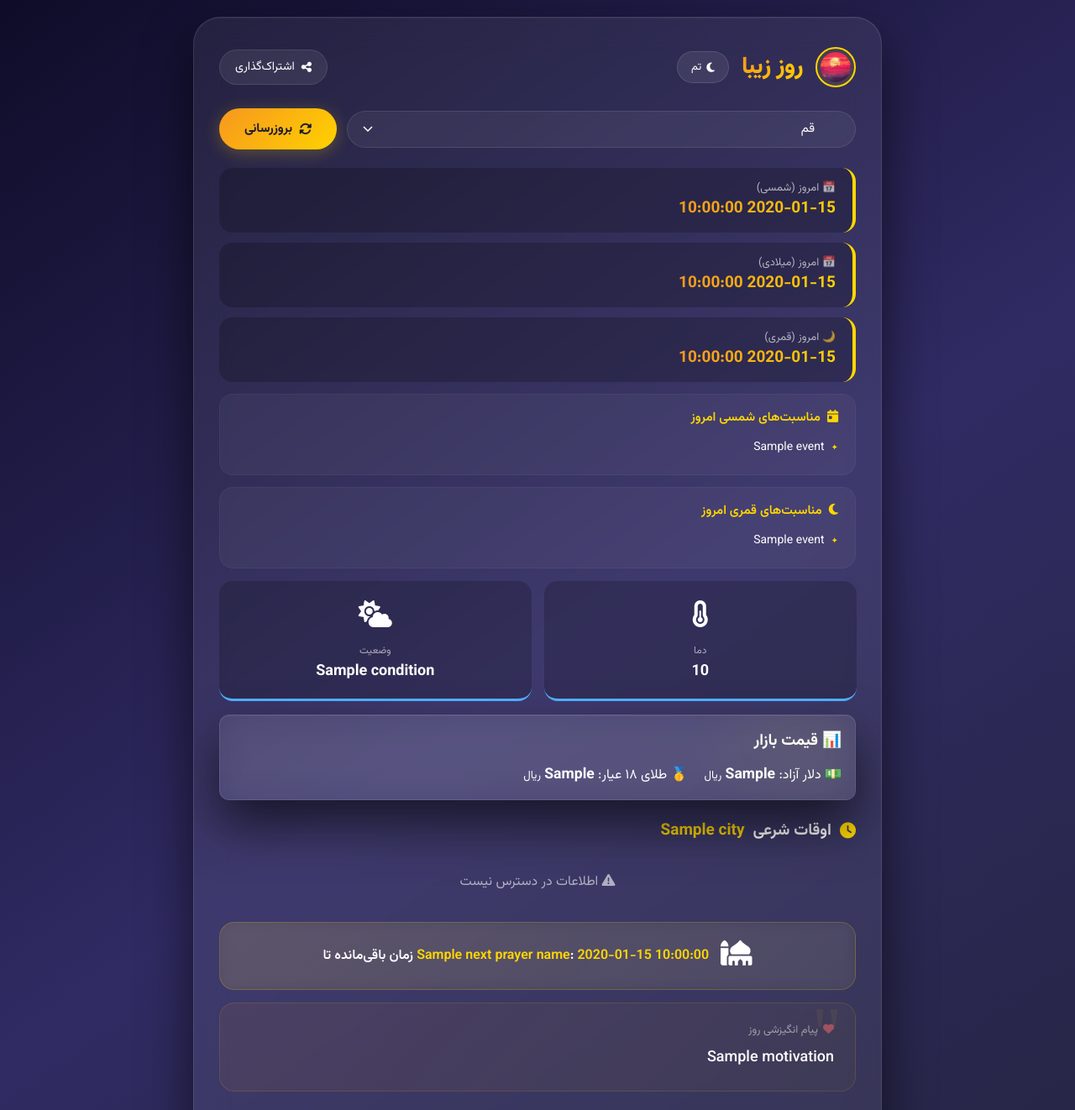
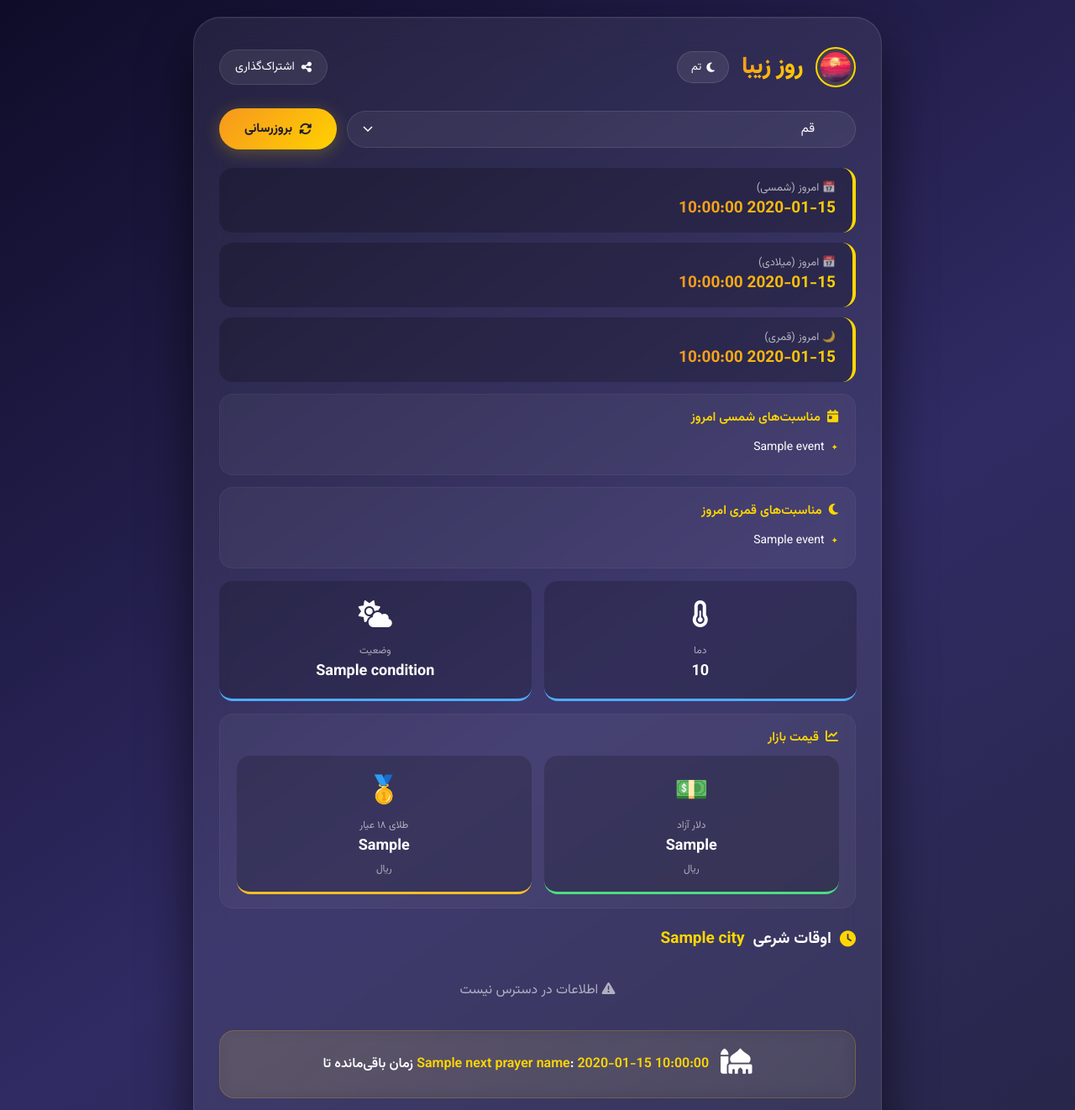
Before and after one commit to alimazhabe1-cell/alimerad, a Flask app: template templates/index.html in a window 1280 px wide. Shown: the top 1322 px of the page at 84% size. Run offline with Flask 3, Linux system fonts and the light colour scheme; the template is opened without the code that fills it: most values are stand-ins (such as "Sample title", 1, 10 or a date in 2020).

Commit message:
Update index.html

```diff
--- a/templates/index.html
+++ b/templates/index.html
@@ -950,21 +950,23 @@
             </div>
         </div>
         <!-- قیمت بازار -->
-        <section class="card market-card" style="margin: 1rem 0; padding: 1rem; border-radius: 12px;">
-            <h3 style="margin-bottom: 0.75rem;">📊 قیمت بازار</h3>
-            <div style="display: flex; flex-wrap: wrap; gap: 1.25rem;">
-                <div>
-                    <span>💵 دلار آزاد:</span>
-                    <strong style="font-size: 1.1em;">{{ dollar_fa }}</strong>
-                    <small> ریال</small>
+        <div class="events-section" style="margin-top: 14px;">
+            <h3><i class="fas fa-chart-line" style="margin-left:8px;"></i>قیمت بازار</h3>
+            <div class="grid-2" style="margin: 10px 0 0 0;">
+                <div class="info-card" style="border-bottom-color: #4ade80;">
+                    <div class="icon">💵</div>
+                    <div class="title">دلار آزاد</div>
+                    <div class="data">{{ dollar_fa }}</div>
+                    <div class="title" style="margin-top:4px;">ریال</div>
                 </div>
-                <div>
-                    <span>🥇 طلای ۱۸ عیار:</span>
-                    <strong style="font-size: 1.1em;">{{ gold18_fa }}</strong>
-                    <small> ریال</small>
+                <div class="info-card" style="border-bottom-color: #fbbf24;">
+                    <div class="icon">🥇</div>
+                    <div class="title">طلای ۱۸ عیار</div>
+                    <div class="data">{{ gold18_fa }}</div>
+                    <div class="title" style="margin-top:4px;">ریال</div>
                 </div>
             </div>
-        </section>
+        </div>
         <!-- ============================================================
         اوقات شرعی
         ============================================================ -->
```
